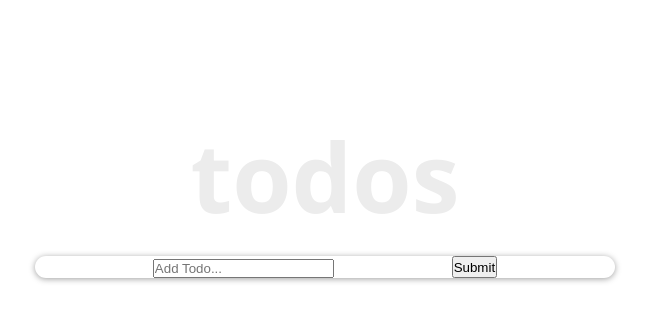
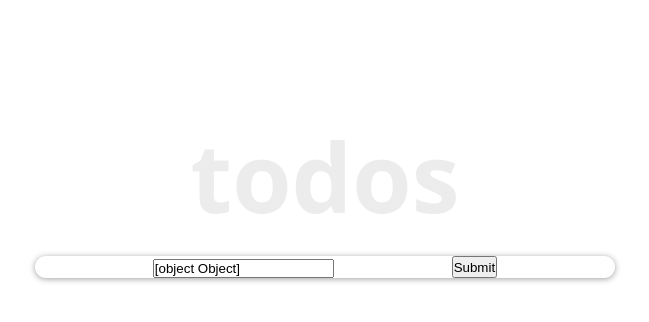
Before and after one commit to victorokoroji/react-todo-app, a React (Create React App) app: page / in a window 1280 px wide. Shown: the top 322 px of the page, without its empty margins (315-964 px from the left). Built offline with nearby package versions, Linux system fonts and the light colour scheme.

Commit message:
Convert InputTodo to functional component

```diff
--- a/src/functionBased/components/InputTodo.js
+++ b/src/functionBased/components/InputTodo.js
@@ -2,18 +2,25 @@ import React, { useState } from 'react'
 import Button from './Button'
 import Input from './Input'
 
-const InputTodo = () => {
-	const [title, setTitle] = useState('')
+const InputTodo = ({ addTodoProps }) => {
+	const [InputTitle, setTitle] = useState({
+		title: '',
+	})
 
 	const handleInput = () => {
-		setTitle(e.target.value)
+		setTitle({
+			...InputTitle,
+			[e.target.name]: e.target.value,
+		})
 	}
 
 	const handleSubmit = e => {
 		e.preventDefault()
-		if (title.trim()) {
-			addTodoProps(title)
-			setTitle('')
+		if (InputTitle.title.trim()) {
+			addTodoProps(InputTitle.title)
+			setInputText({
+				title: '',
+			})
 		} else {
 			alert('Please write item')
 		}
@@ -26,7 +33,7 @@ const InputTodo = () => {
 				className='input-text'
 				placeholder='Add Todo...'
 				name='title'
-				value={title}
+				value={InputTitle}
 				onChange={handleInput}
 			/>
 			<Button type='submit' className='input-submit'>
```
